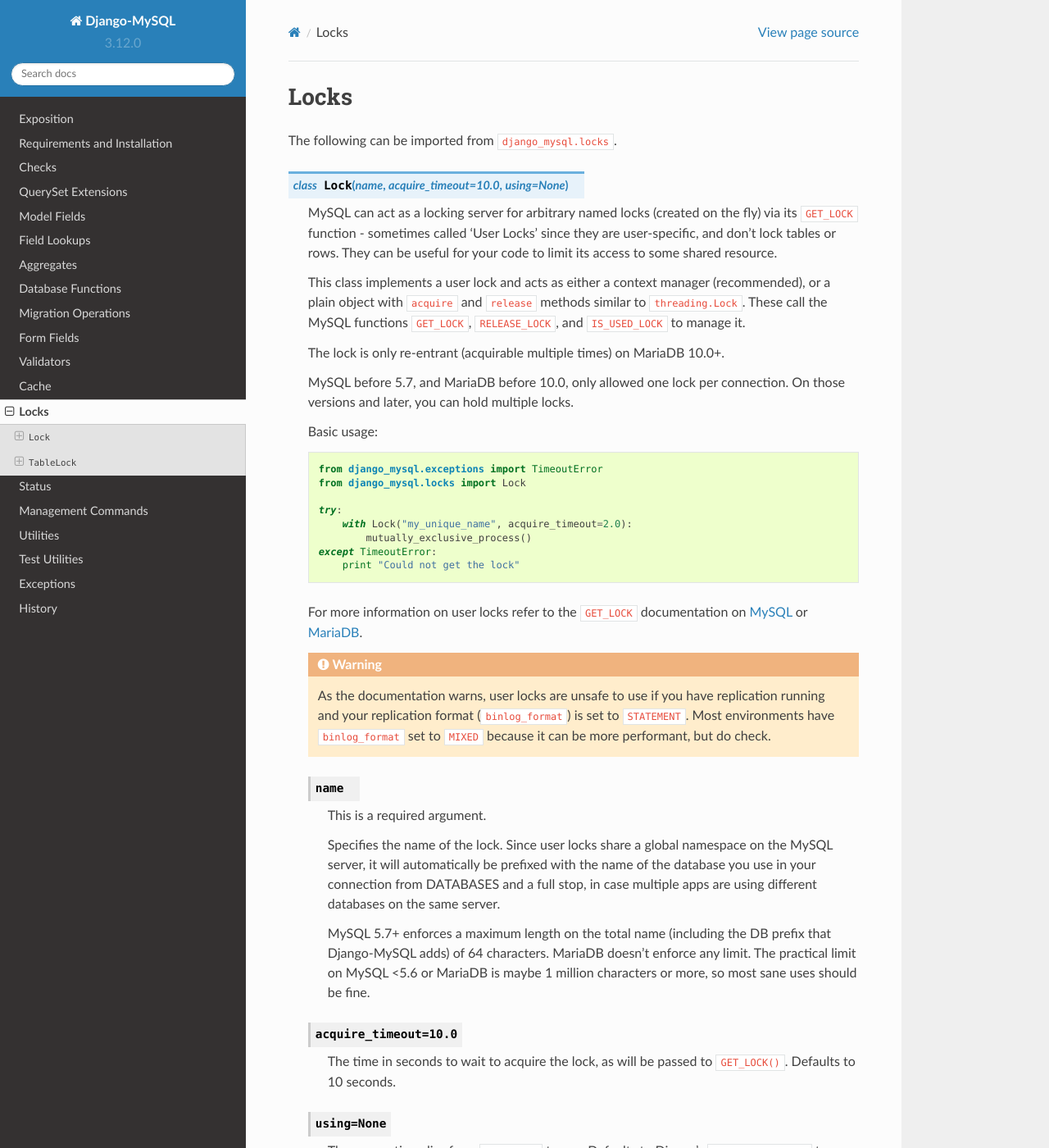
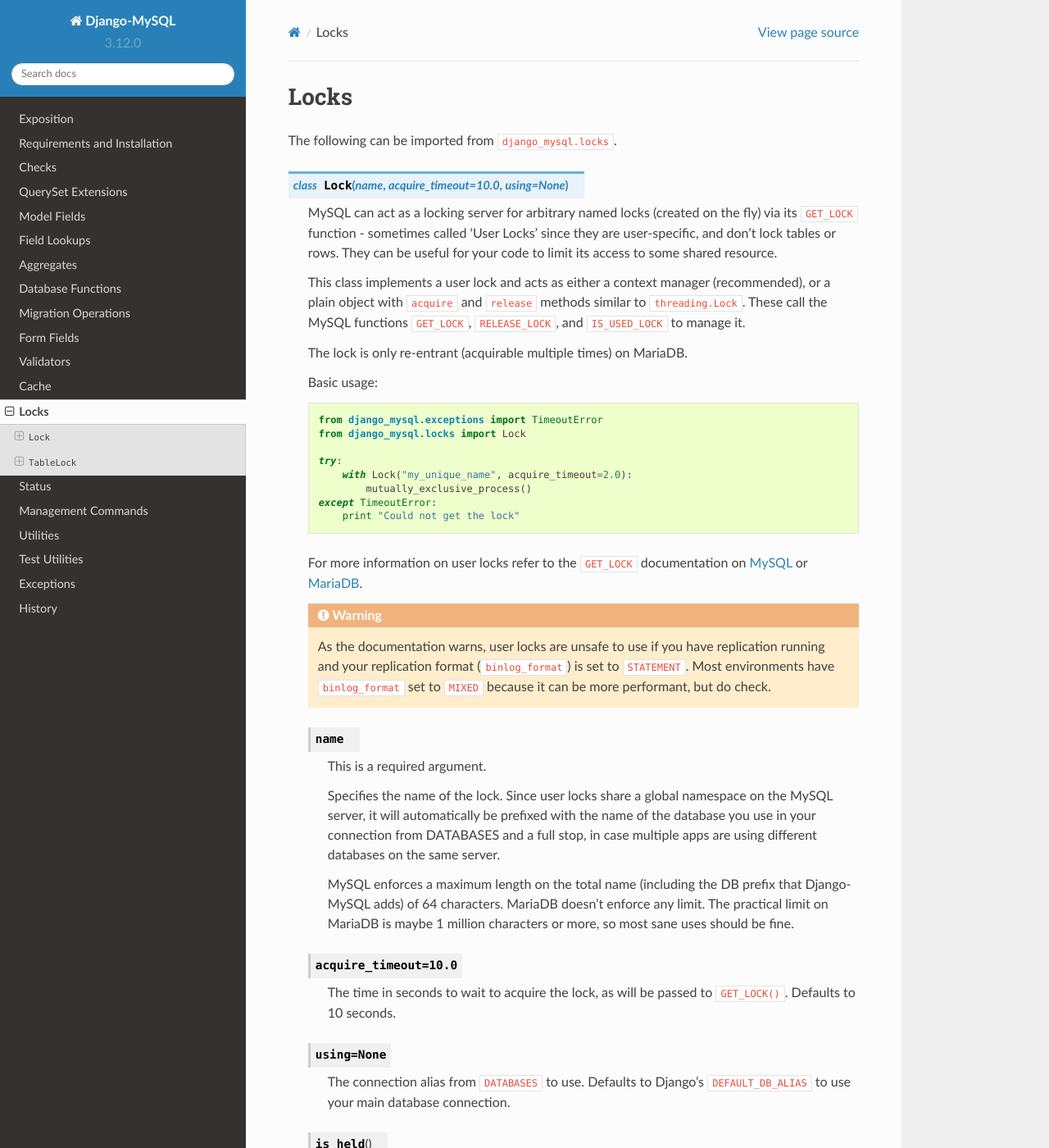
Before and after one commit to adamchainz/django-mysql, a Sphinx documentation site: the page built from docs/locks.rst, in a window 1280 px wide and 1400 px high. Shown: the whole window at 82% size. Built offline with Sphinx 7.4.7 and the Read the Docs theme 2.0.0, drawn with Linux system fonts in a browser that asks for light colours; the version number is read from the project's files by our own code.

Commit message:
Remove references to old MySQL and MariaDB versions (#809)

```diff
--- a/README.rst
+++ b/README.rst
@@ -47,7 +47,7 @@ Includes:
 
 * Model fields:
 
-  * MySQL 5.7+ JSON Field
+  * MySQL JSON Field
   * MariaDB Dynamic Columns for storing dictionaries
   * Comma-separated fields for storing lists and sets
   * 'Missing' fields: differently sized ``BinaryField``/``TextField`` classes,
--- a/docs/database_functions.rst
+++ b/docs/database_functions.rst
@@ -402,7 +402,7 @@ Information Functions
 JSON Database Functions
 -----------------------
 
-These are for MySQL 5.7+ only, for use with JSON data stored in a
+These are for MySQL only, for use with JSON data stored in a
 ``CharField``, ``TextField``, or most importantly, a
 :class:`~django_mysql.models.JSONField` (with which the functions are much
 faster due to the JSON being stored in a binary representation).
--- a/docs/locks.rst
+++ b/docs/locks.rst
@@ -20,10 +20,7 @@ The following can be imported from ``django_mysql.locks``.
     similar to ``threading.Lock``. These call the MySQL functions ``GET_LOCK``,
     ``RELEASE_LOCK``, and ``IS_USED_LOCK`` to manage it.
 
-    The lock is only re-entrant (acquirable multiple times) on MariaDB 10.0+.
-
-    MySQL before 5.7, and MariaDB before 10.0, only allowed one lock per
-    connection. On those versions and later, you can hold multiple locks.
+    The lock is only re-entrant (acquirable multiple times) on MariaDB.
 
     Basic usage:
 
@@ -40,7 +37,7 @@ The following can be imported from ``django_mysql.locks``.
 
     For more information on user locks refer to the ``GET_LOCK`` documentation
     on `MySQL
-    <https://dev.mysql.com/doc/refman/5.6/en/miscellaneous-functions.html#function_get-lock>`__
+    <https://dev.mysql.com/doc/refman/5.7/en/locking-functions.html#function_get-lock>`__
     or `MariaDB <https://mariadb.com/kb/en/mariadb/get_lock/>`__.
 
     .. warning::
@@ -60,9 +57,9 @@ The following can be imported from ``django_mysql.locks``.
         a full stop, in case multiple apps are using different databases on the
         same server.
 
-        MySQL 5.7+ enforces a maximum length on the total name (including the
+        MySQL enforces a maximum length on the total name (including the
         DB prefix that Django-MySQL adds) of 64 characters. MariaDB doesn't
-        enforce any limit. The practical limit on MySQL <5.6 or MariaDB is
+        enforce any limit. The practical limit on MariaDB is
         maybe 1 million characters or more, so most sane uses should be fine.
 
     .. attribute:: acquire_timeout=10.0
--- a/docs/model_fields/json_field.rst
+++ b/docs/model_fields/json_field.rst
@@ -13,7 +13,7 @@ JSONField
     you are on an earlier version of Django, use
     `django-jsonfield-backport <https://pypi.org/project/django-jsonfield-backport/>`__.
 
-**MySQL 5.7** comes with a JSON data type that stores JSON in a way that is
+MySQL comes with a JSON data type that stores JSON in a way that is
 queryable and updatable in place. This is ideal for data that varies widely, or
 very sparse columns, or just for storing API responses that you don't have time
 to turn into the relational format.
--- a/docs/queryset_extensions.rst
+++ b/docs/queryset_extensions.rst
@@ -655,7 +655,7 @@ Integration with pt-visual-explain
 ----------------------------------
 
 How does MySQL *really* execute a query? The ``EXPLAIN`` statement
-(docs: `MySQL <https://dev.mysql.com/doc/refman/5.6/en/explain.html>`__ /
+(docs: `MySQL <https://dev.mysql.com/doc/refman/8.0/en/explain.html>`__ /
 `MariaDB <https://mariadb.com/kb/en/mariadb/explain/>`__),
 gives a description of the execution plan, and the ``pt-visual-explain``
 `tool <https://www.percona.com/doc/percona-toolkit/2.2/pt-visual-explain.html>`_
@@ -707,7 +707,7 @@ Handler
 MySQL's ``HANDLER`` commands give you simple NoSQL-style read access, faster
 than full SQL queries, with the ability to perform index lookups or paginated
 scans (docs:
-`MySQL <https://dev.mysql.com/doc/refman/5.6/en/handler.html>`__ /
+`MySQL <https://dev.mysql.com/doc/refman/8.0/en/handler.html>`__ /
 `MariaDB <https://mariadb.com/kb/en/mariadb/handler-commands/>`__).
 
 This extension adds an ORM-based API for handlers. You can instantiate them
--- a/docs/status.rst
+++ b/docs/status.rst
@@ -43,7 +43,7 @@ The following can all be imported from ``django_mysql.status``.
         47
 
     To see the names of all the available variables, refer to the documentation:
-    `MySQL <https://dev.mysql.com/doc/refman/5.6/en/show-status.html>`_ /
+    `MySQL <https://dev.mysql.com/doc/refman/8.0/en/show-status.html>`_ /
     `MariaDB <https://mariadb.com/kb/en/mariadb/show-status/>`_. They vary
     based upon server version, plugins installed, etc.
 
@@ -106,7 +106,7 @@ The following can all be imported from ``django_mysql.status``.
     STATUS``, so *some* variables are restricted to the current connection
     only, rather than the whole server. For which, you should refer to the
     documentation:
-    `MySQL <https://dev.mysql.com/doc/refman/5.6/en/show-status.html>`_ /
+    `MySQL <https://dev.mysql.com/doc/refman/8.0/en/show-status.html>`_ /
     `MariaDB <https://mariadb.com/kb/en/mariadb/show-status/>`_.
 
     Also it doesn't have the ``wait_until_load_low`` method, which only makes
```
Also changed, not shown: other parts of docs/queryset_extensions.rst (+1 -1 lines), docs/cache.rst (+4 -6 lines), 6 other files.
